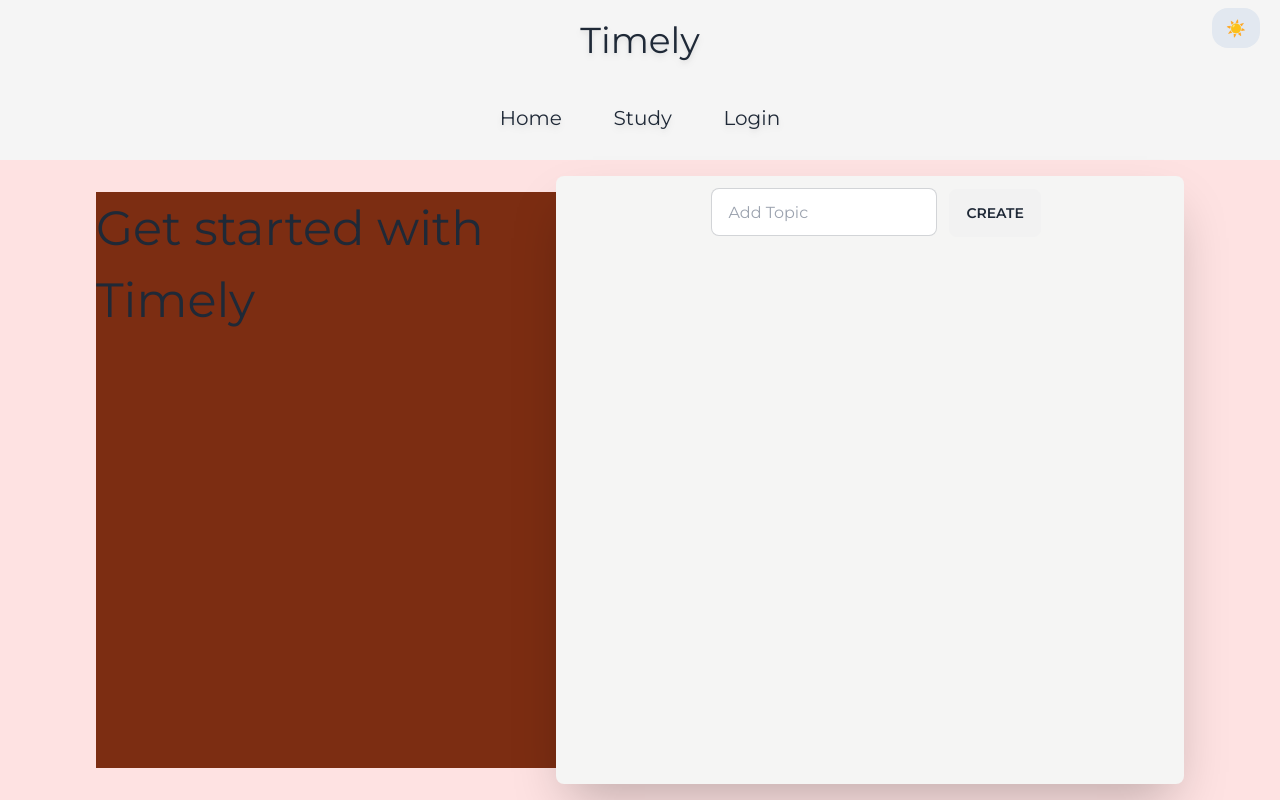
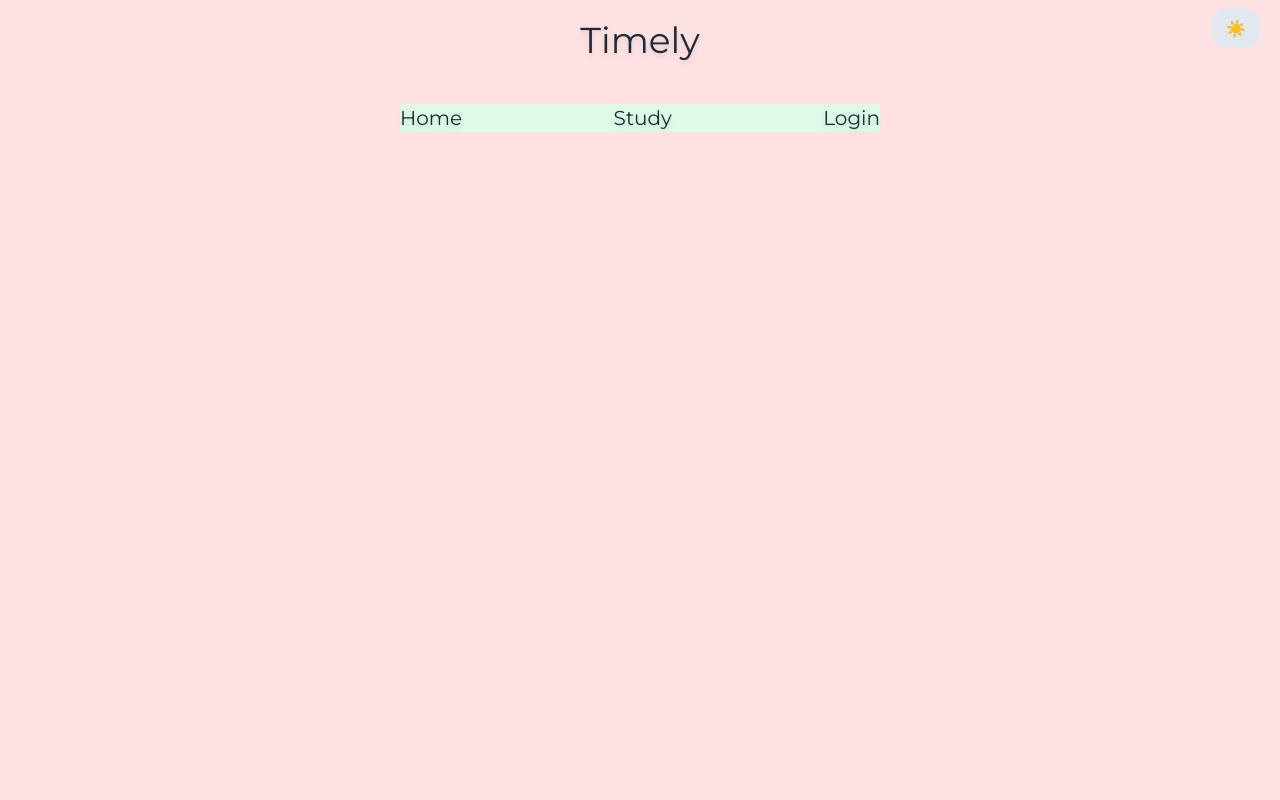
Before and after one commit to TopicTrackerReact/TopicTrackerReact, a Next.js app: page / in a window 1280 px wide. Built offline with nearby package versions, Linux system fonts and the light colour scheme.

Commit message:
Creates components for login and makes navbar fixed for landing page styling purposes

```diff
--- a/src/app/NavBar.tsx
+++ b/src/app/NavBar.tsx
@@ -13,11 +13,11 @@ export default function NavBar() {
 
 
   return (
-    <div className="min-h-[20vh]">
+    <div className="fixed w-screen">
       <h1 className="text-4xl text-center p-5">
         <Link className="drop-shadow-md" href={'/'}>Timely</Link>
       </h1>
-      <div className="flex justify-around items-center w-1/4 gap-3 m-auto text-xl mt-6">
+      <div className="flex justify-around items-center min-w-[30rem] w-1/4 gap-3 m-auto text-xl mt-6 sm:justify-between bg-green-100">
         <Link className="hover:text-stone-200 drop-shadow-md" href={'/home'}>Home</Link>
         <Link className="hover:text-stone-200 drop-shadow-md" href={'/flashcards'}>Study</Link>
         <Link className="hover:text-stone-200 drop-shadow-md" href={isAuthenticated ? '/logout' : '/login'}>{isAuthenticated ? 'Logout' : 'Login'}</Link>
--- a/src/app/home/input.tsx
+++ b/src/app/home/input.tsx
@@ -34,7 +34,7 @@ export const Input = () => {
   };
 
   return (
-    <div id="inputComp">
+    <div id="inputComp" className="mt-[11rem]">
       <input
         placeholder="Add Topic"
         type="text"
--- a/src/app/layout.tsx
+++ b/src/app/layout.tsx
@@ -20,7 +20,7 @@ export default function RootLayout({
 }) {
   return (
     <html data-theme="light" lang="en">
-      <body className='bg-neutral-100 dark:bg-slate-900 min-h-screen'>
+      <body className='bg-zinc-100 dark:bg-slate-900 min-h-screen'>
         <ThemeProvider attribute='class' defaultTheme='system' enableSystem>
           <Providers>
             <ThemeSwitcher />
--- /dev/null
+++ b/src/app/login/Login.tsx
@@ -0,0 +1,57 @@
+'use client'
+
+import { useRef } from "react"
+import { useRouter } from 'next/navigation'
+import { useDispatch } from "react-redux";
+import { login } from "@/_redux/features/authSlice";
+import Link from "next/link";
+
+export default function Login() {
+
+  const router = useRouter();
+  const dispatch = useDispatch();
+
+  const email = useRef('');
+  const password = useRef('');
+
+  const loggingIn = async () => {
+
+    const newEmail = email.current.value;
+
+    const fetchResponse = await fetch('/api/auth/login', {
+      method: 'POST',
+      headers: {
+        "Content-Type": "application/json"
+      },
+      body: JSON.stringify({ email: newEmail, password: password.current.value })
+    })
+    const { msg } = await fetchResponse.json();
+
+    console.log(msg);
+
+    if (msg === 'Successful Login!') {
+      dispatch(login(newEmail));
+      router.push('/home');
+    } else if (msg === 'Incorrect Password') alert('Wrong Password')
+    else alert('Email does not exist')
+  }
+
+  return (
+    <div className="flex items-center justify-around min-h-[70vh]">
+      <div className="flex flex-col bg-slate-100 p-12 drop-shadow-xl m-auto rounded-lg mt-[15rem]">
+        <h1 className="self-center text-lg">Log In</h1>
+        <label>Email</label>
+        <input required={true} type='email' ref={email} className="input h-8 bg-zinc-300 hover:bg-gray-300 hover:scale-105 hover:transition duration-200 drop-shadow focus:outline-none focus:bg-gray-300 focus:scale-105 focus:transition duration-200" />
+        <label>Password</label>
+        <input required={true} ref={password} type='password'
+          className="input h-8 bg-zinc-300 hover:bg-gray-300 hover:scale-105 hover:transition duration-200 drop-shadow focus:outline-none focus:bg-gray-300 focus:scale-105 focus:transition duration-200" />
+        <button className="btn bg-gray-300 hover:bg-gray-400 mt-8" onClick={loggingIn}>
+          Sign In
+        </button>
+        <h1 className="my-5 text-center">
+          No account? <Link className="hover:underline text-blue-800" href={'/signup'}>Sign Up</Link>
+        </h1>
+      </div>
+    </div >
+  )
+}
--- a/src/app/login/page.tsx
+++ b/src/app/login/page.tsx
@@ -1,57 +1,9 @@
-'use client'
+"use client"
 
-import { useRef } from "react"
-import { useRouter } from 'next/navigation'
-import { useDispatch } from "react-redux";
-import { login } from "@/_redux/features/authSlice";
-import Link from "next/link";
+import Login from "./Login";
 
-export default function Login() {
-
-  const router = useRouter();
-  const dispatch = useDispatch();
-
-  const email = useRef('');
-  const password = useRef('');
-
-  const loggingIn = async () => {
-
-    const newEmail = email.current.value;
-
-    const fetchResponse = await fetch('/api/auth/login', {
-      method: 'POST',
-      headers: {
-        "Content-Type": "application/json"
-      },
-      body: JSON.stringify({ email: newEmail, password: password.current.value })
-    })
-    const { msg } = await fetchResponse.json();
-
-    console.log(msg);
-
-    if (msg === 'Successful Login!') {
-      dispatch(login(newEmail));
-      router.push('/home');
-    } else if (msg === 'Incorrect Password') alert('Wrong Password')
-    else alert('Email does not exist')
-  }
-
+export default function LoginPage() {
   return (
-    <div className="flex items-center justify-around min-h-[70vh]">
-      <div className="flex flex-col bg-slate-100 p-12 drop-shadow-xl m-auto rounded-lg">
-        <h1 className="self-center text-lg">Log In</h1>
-        <label>Email</label>
-        <input required={true} type='email' ref={email} className="input h-8 bg-zinc-300 hover:bg-gray-300 hover:scale-105 hover:transition duration-200 drop-shadow focus:outline-none focus:bg-gray-300 focus:scale-105 focus:transition duration-200" />
-        <label>Password</label>
-        <input required={true} ref={password} type='password'
-          className="input h-8 bg-zinc-300 hover:bg-gray-300 hover:scale-105 hover:transition duration-200 drop-shadow focus:outline-none focus:bg-gray-300 focus:scale-105 focus:transition duration-200" />
-        <button className="btn bg-gray-300 hover:bg-gray-400 mt-8" onClick={loggingIn}>
-          Sign In
-        </button>
-        <h1 className="my-5 text-center">
-          No account? <Link className="hover:underline text-blue-800" href={'/signup'}>Sign Up</Link>
-        </h1>
-      </div>
-    </div >
+    <Login />
   )
 }
--- a/src/app/page.tsx
+++ b/src/app/page.tsx
@@ -1,14 +1,28 @@
 import { Input } from "./home/input";
+import { AllTasks } from "./home/allTasks";
 
 export default function Landing() {
+
   return (
-    <div className="bg-red-100 h-[40rem] w-screen flex justify-between items-center p-24">
-      <div className="bg-orange-900 h-[36rem] w-[44rem] text-[3rem]">
-        <h1>Get started with Timely</h1>
-      </div>
-      <div className="flex flex-col items-center bg-stone-100 h-[38rem] w-[60rem] rounded-lg shadow-2xl border-0 border-stone-100">
-        <Input />
-      </div>
+    <div className="bg-red-100 w-screen h-screen">
+
     </div>
   );
 }
+{/* <div className="h-[40rem] w-screen flex justify-between items-center xl:pr-8 xl:pl-2 2xl:p-24">
+      <div className="flex flex-col justify-between items-center h-[30rem] w-[44rem] lg:w-[38rem] text-[3rem] py-20 ">
+        <h1>Get started with Timely</h1>
+        <div className="p-10 flex flex-col items-center w-[42rem]">
+          <h3 className="text-2xl text-center">
+            Timely allows you to keep track of topics in an organized manner,
+            with buttons that expand on a click. You are able to keep track of
+            notes, completed status, as well as update anything about your topic
+            on the fly!
+          </h3>
+        </div>
+      </div>
+      <div className="flex flex-col items-center bg-stone-100 2xl:h-[38rem] xl:w-[60rem] rounded-lg shadow-2xl border-0 border-stone-100 lg:h-[36rem]">
+        <Input />
+        <AllTasks />
+      </div>
+    </div> */}
--- a/src/app/signup/SignUp.tsx
+++ b/src/app/signup/SignUp.tsx
@@ -47,7 +47,7 @@ export const SignUp = () => {
     }
   }
   return (
-    <div className="flex flex-col bg-slate-100 justify-around p-12 drop-shadow-xl rounded-lg">
+    <div className="flex flex-col bg-slate-100 justify-around p-12 drop-shadow-xl rounded-lg mt-[9rem]">
       <h1 className="self-center text-lg">Get Started</h1>
       <label>Email</label>
       <input required={true} ref={emailRef} type='email' className="input h-8 bg-zinc-300 hover:bg-gray-300 hover:scale-105 hover:transition duration-200 drop-shadow focus:outline-none focus:bg-gray-300 focus:scale-105 focus:transition duration-200" />
```
